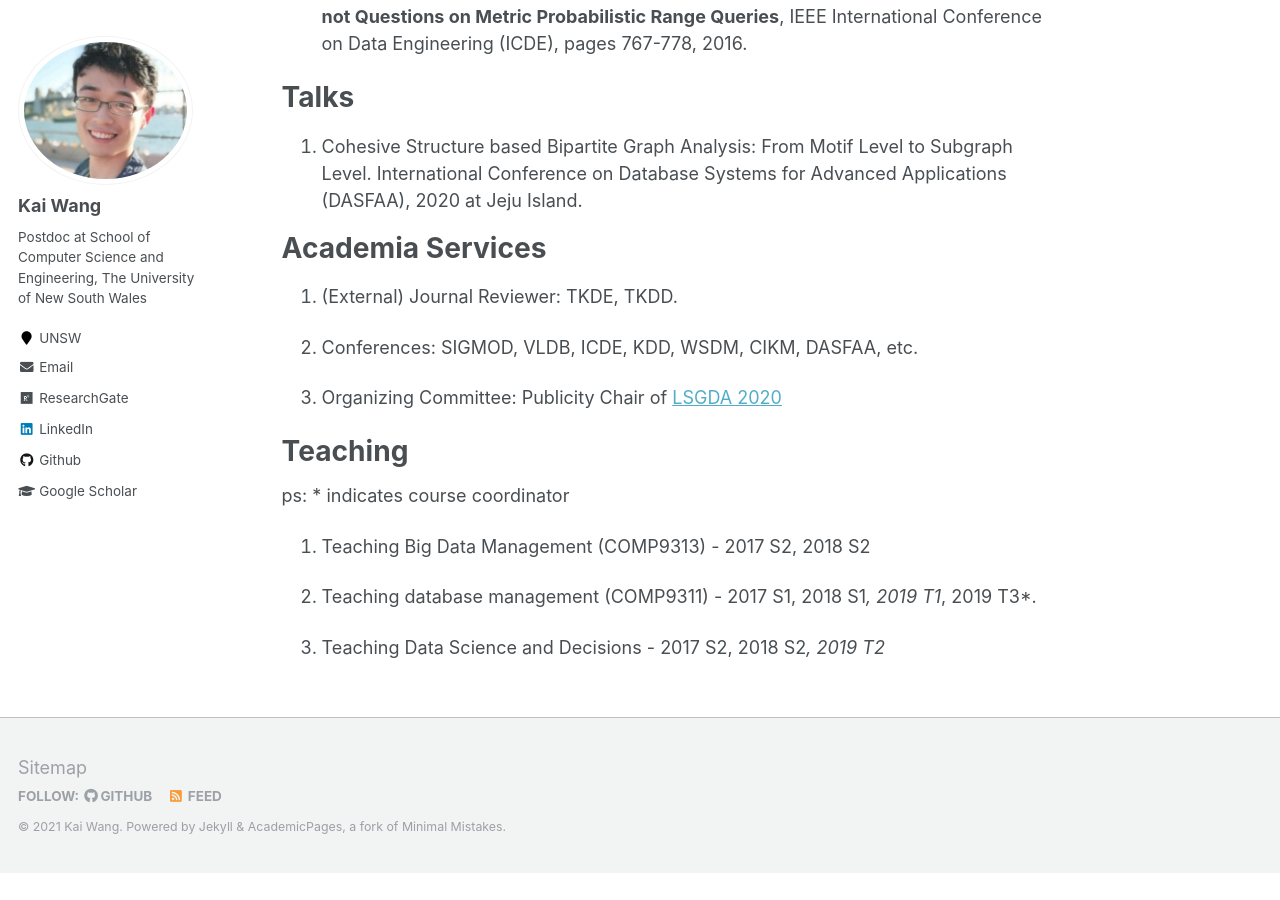
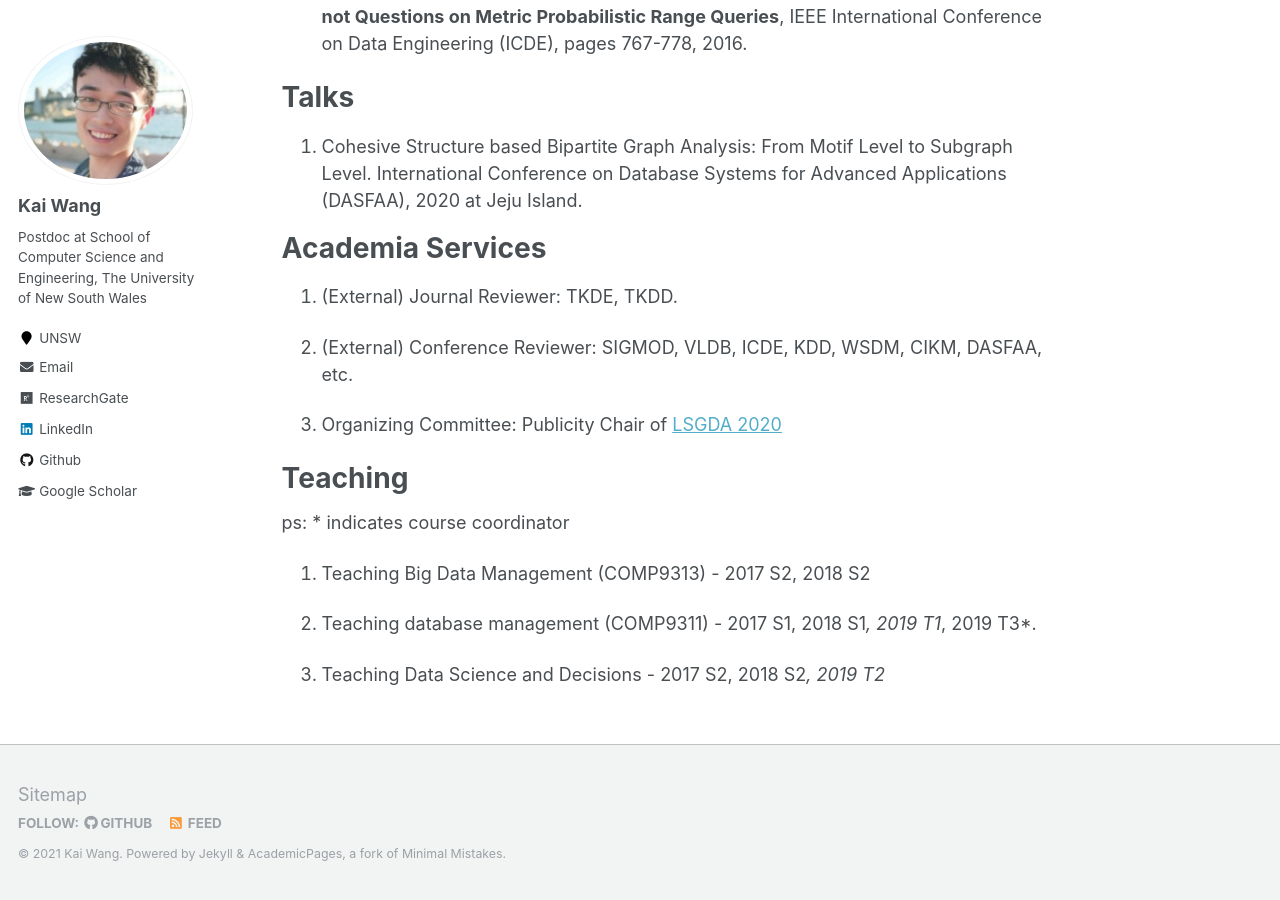
Before and after one commit to cs-kaiwang/cs-kaiwang.github.io, a Jekyll site: the page built from _pages/about.md, in a window 1280 px wide and 900 px high, scrolled down 1229 px. Built offline with Jekyll 4.4.1, drawn with Linux system fonts in a browser that asks for light colours; before the commit the page ends 2102 px from its top, so only the background shows below that.

Commit message:
Update about.md

```diff
--- a/_pages/about.md
+++ b/_pages/about.md
@@ -38,7 +38,7 @@ Academia Services
 ======
 1. (External) Journal Reviewer: TKDE, TKDD.
 
-2. Conferences: SIGMOD, VLDB, ICDE, KDD, WSDM, CIKM, DASFAA, etc.
+2. (External) Conference Reviewer: SIGMOD, VLDB, ICDE, KDD, WSDM, CIKM, DASFAA, etc.
 
 3. Organizing Committee: Publicity Chair of [LSGDA 2020](https://www.google.com/url?q=https%3A%2F%2Flsgda.github.io%2F2020%2F&sa=D&sntz=1&usg=AFQjCNFYfkgg9wBrWW8wUaG8GCGXJz3z_A)
 
```
